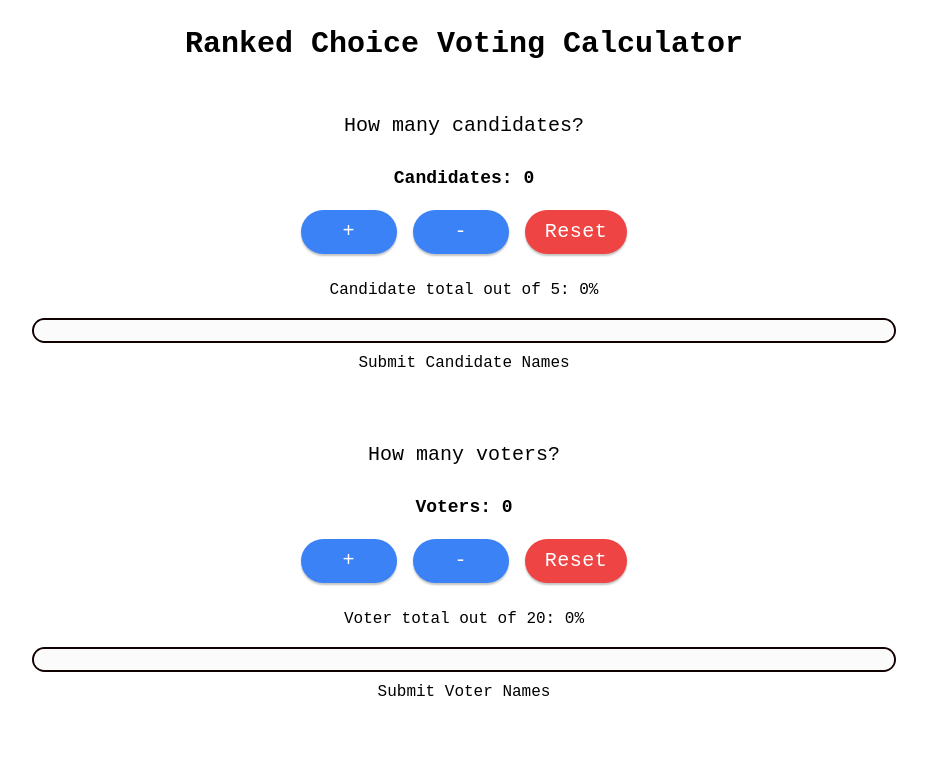
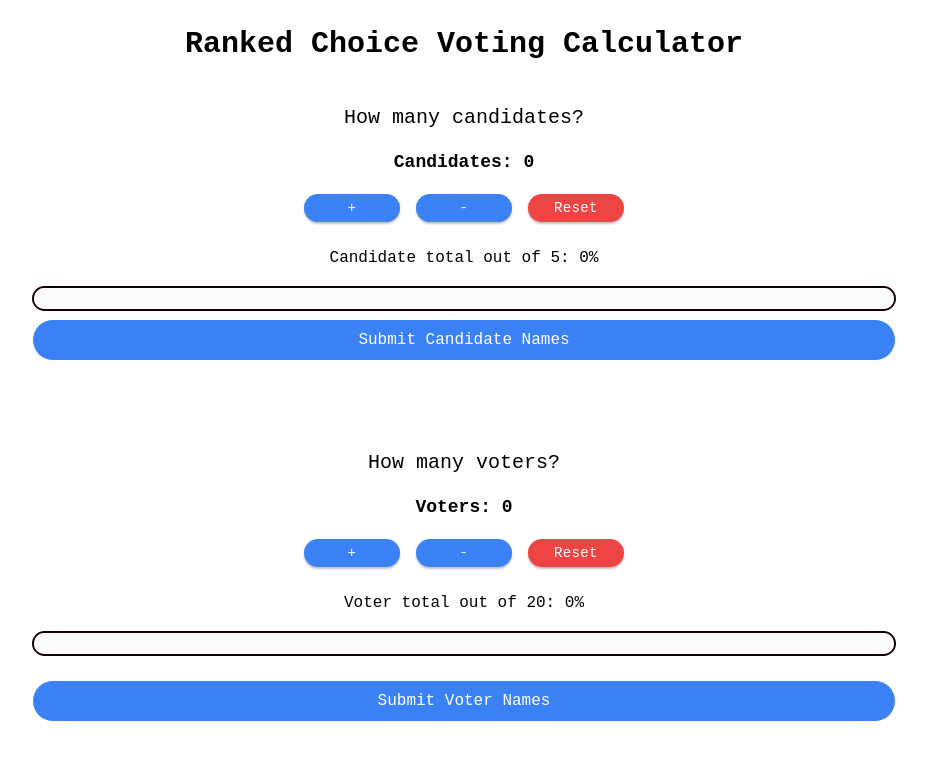
Before and after one commit to BrettEastman/RankedChoice, a Svelte app: page / in a window 1280 px wide. Shown: the top 760 px of the page, without its empty margins (176-1103 px from the left). Built offline with nearby package versions, Linux system fonts and the light colour scheme.

Commit message:
Adjust layout of form elements with Stack. Add CSS for buttons.

```diff
--- a/src/App.svelte
+++ b/src/App.svelte
@@ -4,13 +4,13 @@
   import Inline from './lib/Inline.svelte';
   import Stack from './lib/Stack.svelte';
   import Columns from './lib/Columns.svelte';
+  import PadBox from './lib/PadBox.svelte';
 
   import { calculateWinner } from './scripts/calculateWinner.svelte';
 
   import { tweened } from 'svelte/motion';
 	import { cubicOut } from 'svelte/easing';
   import { candidateCount1, voterCount1, candidatesStore, votersStore, electionStore, count, numberVoted } from './utils/stores';
-  import PadBox from './lib/PadBox.svelte';
 
   let counter;
   $: counter = $count;
@@ -143,13 +143,13 @@
 
 <main class="max-w-4xl p-4 m-auto text-center">
   {#if counter === 0}
+  <h1 class="text-3xl font-bold mt-2.5 mb-8 hover:drop-shadow-xl hover:text-[#646cffaa]">Ranked Choice Voting Calculator</h1>
     <Stack gutter="gap-2">
-      <h1 class="text-3xl font-bold mt-2.5 mb-8 hover:drop-shadow-xl hover:text-[#646cffaa]">Ranked Choice Voting Calculator</h1>
-      <p class="text-xl mt-2.5 mb-4">
+      <p class="text-xl mt-2.5 mb-2">
         How many candidates?
       </p>
 
-      <h1 class="text-lg font-bold">Candidates: {Math.floor($candidateCount)}</h1>
+      <h2 class="text-lg font-bold">Candidates: {Math.floor($candidateCount)}</h2>
 
       <div class="text-xl mt-2.5 mb-4">
         <Inline gutter="gap-4" justify="justify-center">
@@ -165,8 +165,8 @@
       </Stack>
 
     <!-- input each of the candate names to each form input, then press submit to trigger the handleSubmit function -->
-      <div class="mb-12">
-        <form on:submit|preventDefault={handleCandidateSubmit}>
+      <form on:submit|preventDefault={handleCandidateSubmit}>
+        <Stack gutter="gap-0.5">
           {#each Array($candidateCount1) as _, candidateIndex}
             <PadBox padding={1}>
               <label>
@@ -175,16 +175,15 @@
               </label>
             </PadBox>
           {/each}
+          <button class="candidate" type="submit">Submit Candidate Names</button>
+        </Stack>
+      </form>
 
-          <button type="submit">Submit Candidate Names</button>
-        </form>
-      </div>
-
-      <p class="text-xl mt-2.5 mb-4">
+      <p class="text-xl mt-20 mb-2">
         How many voters?
       </p>
 
-      <h1 class="text-lg font-bold">Voters: {Math.ceil($voterCount)}</h1>
+      <h2 class="text-lg font-bold">Voters: {Math.ceil($voterCount)}</h2>
 
       <div class="text-xl mt-2.5 mb-4 ">
         <Inline gutter="gap-4" justify="justify-center">
@@ -199,8 +198,8 @@
         <progress id="voterprog" max="20" value={$voterCount}></progress>
       </Stack>
 
-      <div class="mb-12">
-        <form on:submit|preventDefault={handleVoterSubmit}>
+      <form on:submit|preventDefault={handleVoterSubmit}>
+        <Stack gutter="gap-0.5">
           {#each Array($voterCount1) as _, voterIndex}
             <PadBox padding={1}>
               <label>
@@ -209,10 +208,9 @@
               </label>
             </PadBox>
           {/each}
-
-          <button type="submit">Submit Voter Names</button>
-        </form>
-      </div>
+          <button class="voter" type="submit">Submit Voter Names</button>
+        </Stack>
+      </form>
     </Stack>
 
     {#if $candidateCount1 > 0 && $voterCount1 > 0}
@@ -246,12 +244,12 @@
               </div>
             {/each}
 
-            <button type="submit">Submit Candidate Names</button>
+            <button type="submit">Submit</button>
           </form>
         </div>
     {/each}
 
-    {#if voted >= 4}
+    {#if voted > 4}
       <div class="mb-24">
         <Button onClick={incrementCounter}>Go to final vote</Button>
       </div>
@@ -281,4 +279,25 @@
         background-color: rgb(119, 126, 167);
         border-radius: 2rem;
     }
+  button.candidate {
+    border: 1px solid;
+    border-radius: 2rem;
+    padding: .5rem 1.25rem;
+    background-color: rgb(59 130 246);
+    color: white;
+  }
+  button.candidate:hover {
+    background-color: rgb(29 78 216);
+  }
+  button.voter {
+    border: 1px solid;
+    border-radius: 2rem;
+    padding: .5rem 1.25rem;
+    margin-top: 1rem;
+    background-color: rgb(59 130 246);
+    color: white;
+  }
+  button.voter:hover {
+    background-color: rgb(29 78 216);
+  }
 </style>
--- a/src/lib/Button.svelte
+++ b/src/lib/Button.svelte
@@ -17,7 +17,7 @@ Button is a styled button component that can be used to create a button with a b
 -->
 
 <button
-  class="rounded-full px-5 py-2 tracking-wide text-white shadow-[rgba(0,_0,_0,_0.24)_0px_2px_2px] {color} active:bg-blue-700"
+  class="rounded-full px-4 py-1 tracking-wide text-white text-sm shadow-[rgba(0,_0,_0,_0.24)_0px_2px_2px] {color} active:bg-blue-700"
   on:click={onClick}
 >
   <slot />
```
